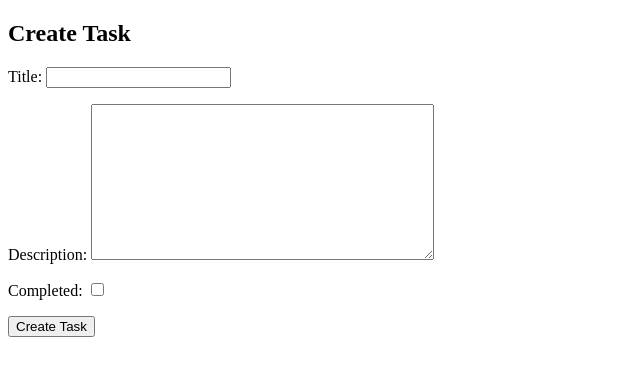
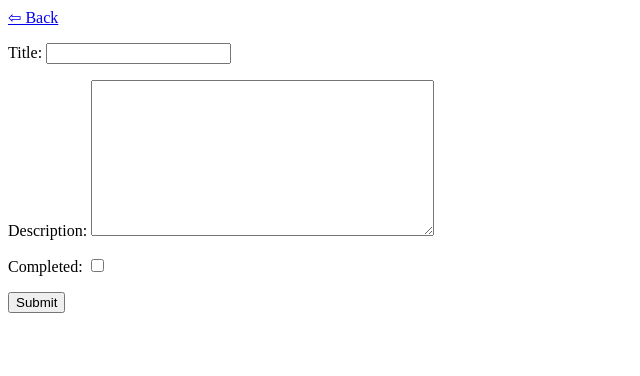
Before and after one commit to Siddharth-Golla/django-practice, a Django app: page /task-create/ in a window 1280 px wide. Shown: the top 376 px of the page, without its empty margins (0-640 px from the left). Run offline with Django 4.2, Linux system fonts and the light colour scheme; the visitor is signed in with stand-in values (Sample User, id 1).

Commit message:
Task Edit/Create and Confirm Delete page styled

```diff
--- a/todo_list/todo_app/static/todo_app/style.css
+++ b/todo_list/todo_app/static/todo_app/style.css
@@ -26,6 +26,7 @@
     -webkit-box-shadow: 2px 2px 13px -4px rgba(0,0,0,0.21);
     box-shadow: 2px 2px 13px -4px rgba(0,0,0,0.21);
     background-color: rgba(255,255,255);
+    border-radius: 5px;
 }
 
 h1,h2,h3,h4,h5,h6 {
@@ -124,6 +125,7 @@
 label {
     padding-top: 10px !important;
     display: block;
+    color: #cf4949;
 }
 
 .button {
@@ -136,3 +138,7 @@
     cursor: pointer;
     text-decoration: none;
 }
+
+.form-body {
+    padding: 20px;
+}
--- a/todo_list/todo_app/templates/todo_app/task_form.html
+++ b/todo_list/todo_app/templates/todo_app/task_form.html
@@ -1,10 +1,15 @@
 {% extends "base.html" %}
 {% block content %}
-<h2>Create Task</h2>
 
-<form method='POST' action=''>
-    {% csrf_token %}
-    {{form.as_p}}
-    <input type='submit' value='Create Task'>
-</form>
-{% endblock %}
+<div class="header-bar">
+    <a href="{% url 'tasks' %}">&#8678; Back</a>
+</div>
+
+<div class="form-body">
+    <form method='POST' action=''>
+        {% csrf_token %}
+        {{form.as_p}}
+        <input class="button" type='submit' value='Submit'>
+    </form>
+</div>
+{% endblock content %}
```
Also changed, not shown: todo_list/todo_app/templates/todo_app/task_delete.html (+13 -7 lines).
